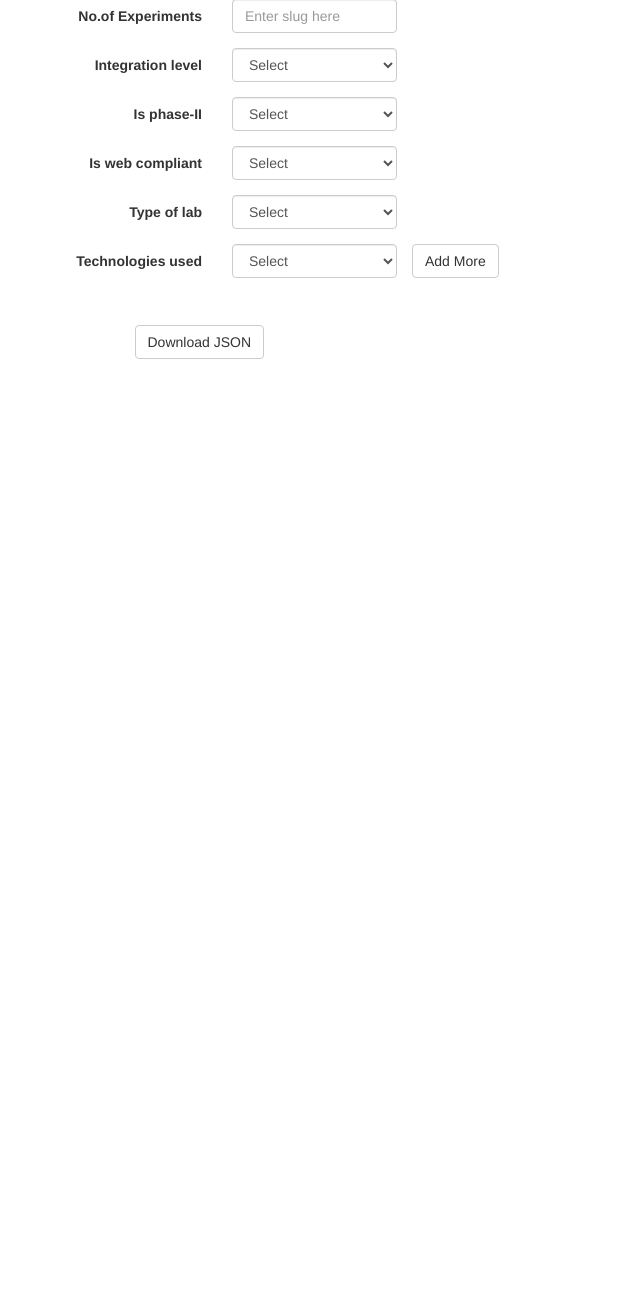
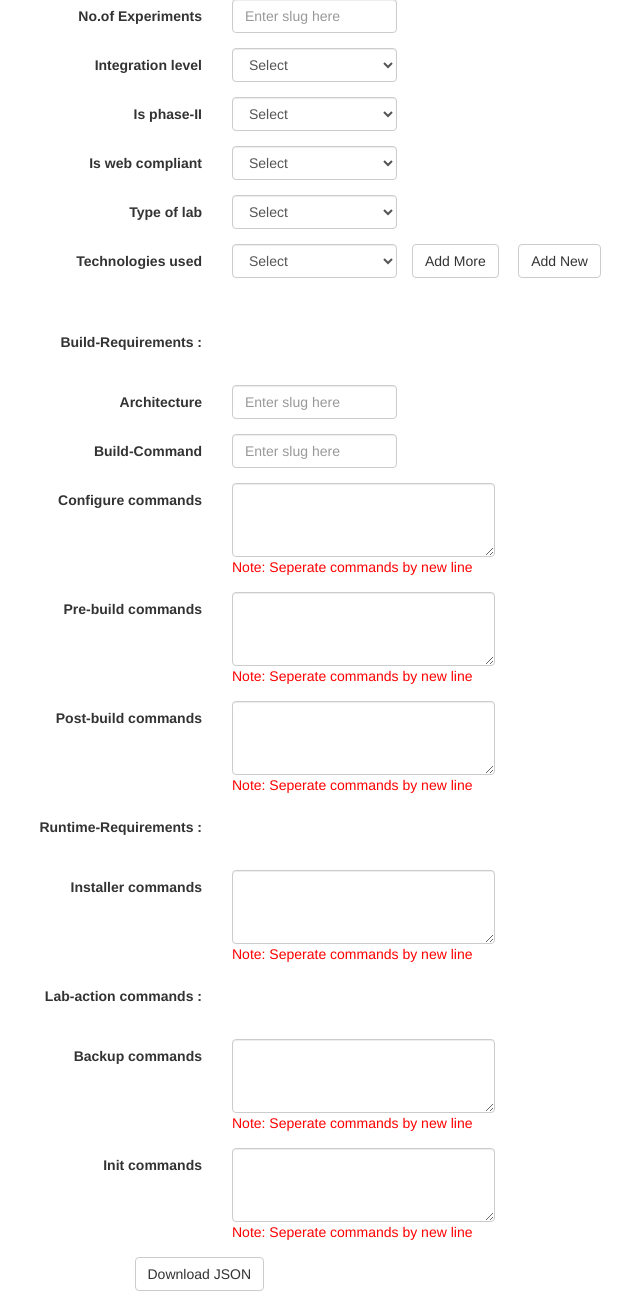
Before and after one commit to vlead/labspec-form-interface, a Flask app: page / in a window 1280 px wide. Shown: the part 715-2021 px from the top of the page, without its empty margins (228-868 px from the left). Before the commit the page ends 1074 px from the top, so only its background shows below. Run offline with Flask 2, Linux system fonts and the light colour scheme; some libraries are stand-ins or nearby versions.

Commit message:
added update technology option

```diff
--- a/static/js/myfunctions.js
+++ b/static/js/myfunctions.js
@@ -1,3 +1,46 @@
+function new_tech()
+{
+    document.getElementById("add").innerHTML = "<div id='load_tech();'>New tech <input type='text' id='tech_value'></input>&nbsp;&nbsp;FOSS&nbsp;&nbsp;<select id='foss'><option value='None'>Select</option><option value='1'>Yes</option><option value='0'>No</option></select>&nbsp;&nbsp;<button id='submit-tech'>save</button></div>";
+    $('#submit-tech').click(add_tech);
+}
+
+function add_tech(event)
+{
+    event.preventDefault();
+    var x = 0;
+    var e = document.getElementById("foss");
+    var foss_value = e.options[e.selectedIndex].value;
+    var name = document.getElementById("tech_value").value;
+    if (foss_value == "None" || name =="")
+       	{
+	    alert('wrong data');
+	    return false;
+	}
+    var d = {"name":name,"foss":foss_value};
+    $.ajax({
+	    type: "POST",
+		url: api.post_tech,
+		dataType: "json",
+		data: d,
+		success: function(data) {
+		//console.log(data);
+		if (data) {
+		    document.getElementById("add").innerHTML='<div class="form-group" id="add"><label class="col-sm-4 control-label">Technologies used</label> <button class="add_field_button btn btn-default">Add More</button>&nbsp;&nbsp;&nbsp;&nbsp;<button class="add_new_field_button btn btn-default" id="target" onclick="newtech();">Add New</button><div class="col-sm-2"><select class="form-control" id="tech-list"><option>Select</option> </select></div></div></div>';
+		    load_tech();
+		    alert("Technology " + name + " successfully added in list !");
+
+		}
+		else {
+		    alert("Cannot add to list !");
+		}
+
+	    },
+		error: function(a, b, c, d) {
+		console.log(a,b,c,d);
+	    }
+	});
+    return false;
+}
 
 $(function() {
 	$(document).ready(function() {
@@ -31,15 +74,48 @@
 	    });
     });
 
+function load_tech()
+{
+
+	var wrapper         = $("#tech"); //Fields wrapper
+	var add_button      = $(".add_field_button"); //Add button ID
+	x = 1;
+
+	$(add_button).click(function(e){ //on add input button click
+		e.preventDefault();
+		$(wrapper).append('<div class="form-group"><div class="col-sm-12"><select id="'+x+'" class="form-control"><option value="">Select</option></select><a href="#" class="remove_field">Remove</a></div></div><p>'); //add input box
+
+
+		$(document).ready(function() {
+			$.ajax({
+				type: "GET",
+				    url: api.get_tech,
+				    success: function(data) {y=x-1;
+				    for(var i in data) {
+					console.log(data[i]);
+					$("#"+y).append('<option value="' + data[i].id + '">' + data[i].name + '</option>');
+				    }
+
+				}
+			    });
+		    });
+		x++;
+	    });
+	$(wrapper).on("click",".remove_field", function(e){ //user click on remove text
+		e.preventDefault();
+		$(this).parent('div').remove();x--;
+	    })
+
+
     $(function() {
 	    $(document).ready(function() {
 		    $.ajax({
 			    type: "GET",
-        url: api.get_disc,
+				url: api.get_tech,
 				success: function(data) {
 				for(var i in data) {
 				    console.log(data[i]);
-	    $('#disc-list').append('<option value="' + data[i].id + '">' + data[i].name + '</option>');
+				    $('#tech-list').append('<option value="' + data[i].id + '">' + data[i].name + '</option>');
 				}
 
 			    }
@@ -48,6 +124,24 @@
 	});
 
 
+}
+
+
+$(function() {
+	$(document).ready(function() {
+		$.ajax({
+			type: "GET",
+			    url: api.get_disc,
+			    success: function(data) {
+			    for(var i in data) {
+				//console.log(data[i]);
+				$('#disc-list').append('<option value="' + data[i].id + '">' + data[i].name + '</option>');
+			    }
+
+			}
+		    });
+	    });
+    });
 
 $(document).ready(function() {
 
@@ -67,30 +161,14 @@ $(document).ready(function() {
 				    success: function(data) {y=x-1;
 				    for(var i in data) {
 					console.log(data[i]);
-
-
 					$("#"+y).append('<option value="' + data[i].id + '">' + data[i].name + '</option>');
 				    }
 
 				}
 			    });
 		    });
-
-
-
 		x++;
 	    });
-
-
-
-
-
-
-
-
-
-
-
 	$(wrapper).on("click",".remove_field", function(e){ //user click on remove text
 		e.preventDefault();
 		$(this).parent('div').remove();x--;
--- a/templates/index.html
+++ b/templates/index.html
@@ -118,19 +118,90 @@
 	    </select>
 	  </div>
 	</div>
+	<div id="add">
 	<div class="form-group">
 	  <label  class="col-sm-4 control-label">Technologies used</label>
-	  <button class="add_field_button btn btn-default">Add More</button>
+	  <button class="add_field_button btn btn-default">Add More</button>&nbsp;&nbsp;&nbsp;&nbsp;
+	  <button class="add_new_field_button btn btn-default" id="target" onclick="new_tech();">Add New</button>
 	  <div class="col-sm-2">
 	    <select class="form-control" id="tech-list">
 	      <option>Select</option>
 	    </select><p>
 	  </div>
 	</div>
+	</div>
 
 	<div class="form-group">
 	  <label  class="col-sm-4 control-label" id="tech-id"></label>
 	  <div class="col-sm-2" id="tech">
+	  </div>
+	</div>
+
+	<div class="form-group">
+	  <label  class="col-sm-4 control-label">Build-Requirements :</label><br><br><br>
+	  <label  class="col-sm-4 control-label">Architecture</label>
+	  <div class="col-sm-2">
+	    <input type="text" class="form-control" id="slug" placeholder="Enter slug here">
+	  </div>
+	</div>
+	<div class="form-group">
+	  <label  class="col-sm-4 control-label">Build-Command</label>
+	  <div class="col-sm-2">
+	    <input type="text" class="form-control" id="slug" placeholder="Enter slug here">
+	  </div>
+	</div>
+
+	<div class="form-group">
+	  <label  class="col-sm-4 control-label">Configure commands</label>
+	  <div class="col-sm-3">
+	  <textarea class="form-control" rows="3">
+	  </textarea>
+	  <font color="red">Note: Seperate commands by new line</font>
+	  </div>
+	</div>
+	<div class="form-group">
+	  <label  class="col-sm-4 control-label">Pre-build commands</label>
+	  <div class="col-sm-3">
+	  <textarea class="form-control" rows="3">
+	  </textarea>
+	  <font color="red">Note: Seperate commands by new line</font>
+	  </div>
+	</div>
+	<div class="form-group">
+	  <label  class="col-sm-4 control-label">Post-build commands</label>
+	  <div class="col-sm-3">
+	  <textarea class="form-control" rows="3">
+	  </textarea>
+	  <font color="red">Note: Seperate commands by new line</font>
+	  </div>
+	</div>
+
+	<div class="form-group">
+	  <label  class="col-sm-4 control-label">Runtime-Requirements :</label><br><br><br>
+	  <label  class="col-sm-4 control-label">Installer commands</label>
+	  <div class="col-sm-3">
+	  <textarea class="form-control" rows="3">
+	  </textarea>
+	  <font color="red">Note: Seperate commands by new line</font>
+	  </div>
+	</div>
+
+	<div class="form-group">
+	  <label  class="col-sm-4 control-label">Lab-action commands :</label><br><br><br>
+	  <label  class="col-sm-4 control-label">Backup commands</label>
+	  <div class="col-sm-3">
+	  <textarea class="form-control" rows="3">
+	  </textarea>
+	  <font color="red">Note: Seperate commands by new line</font>
+	  </div>
+	</div>
+
+	<div class="form-group">
+	  <label  class="col-sm-4 control-label">Init commands</label>
+	  <div class="col-sm-3">
+	  <textarea class="form-control" rows="3">
+	  </textarea>
+	  <font color="red">Note: Seperate commands by new line</font>
 	  </div>
 	</div>
 
@@ -144,9 +215,6 @@
     </div>
 
 
-
-
-
   </body>
 </html>
 {% endblock %}
--- a/templates/layout.html
+++ b/templates/layout.html
@@ -6,6 +6,7 @@
   "get_instt": "http://localhost:5000/institutes",
   "get_tech": "http://localhost:5000/technologies",
   "get_disc": "http://localhost:5000/disciplines",
+  "post_tech": "http://localhost:5000/technologies",
   };
   <!--var $SCRIPT_ROOT = {{ request.script_root|tojson|safe }};-->
 </script>
```
Lines whose indentation alone changed are shown as unchanged.
